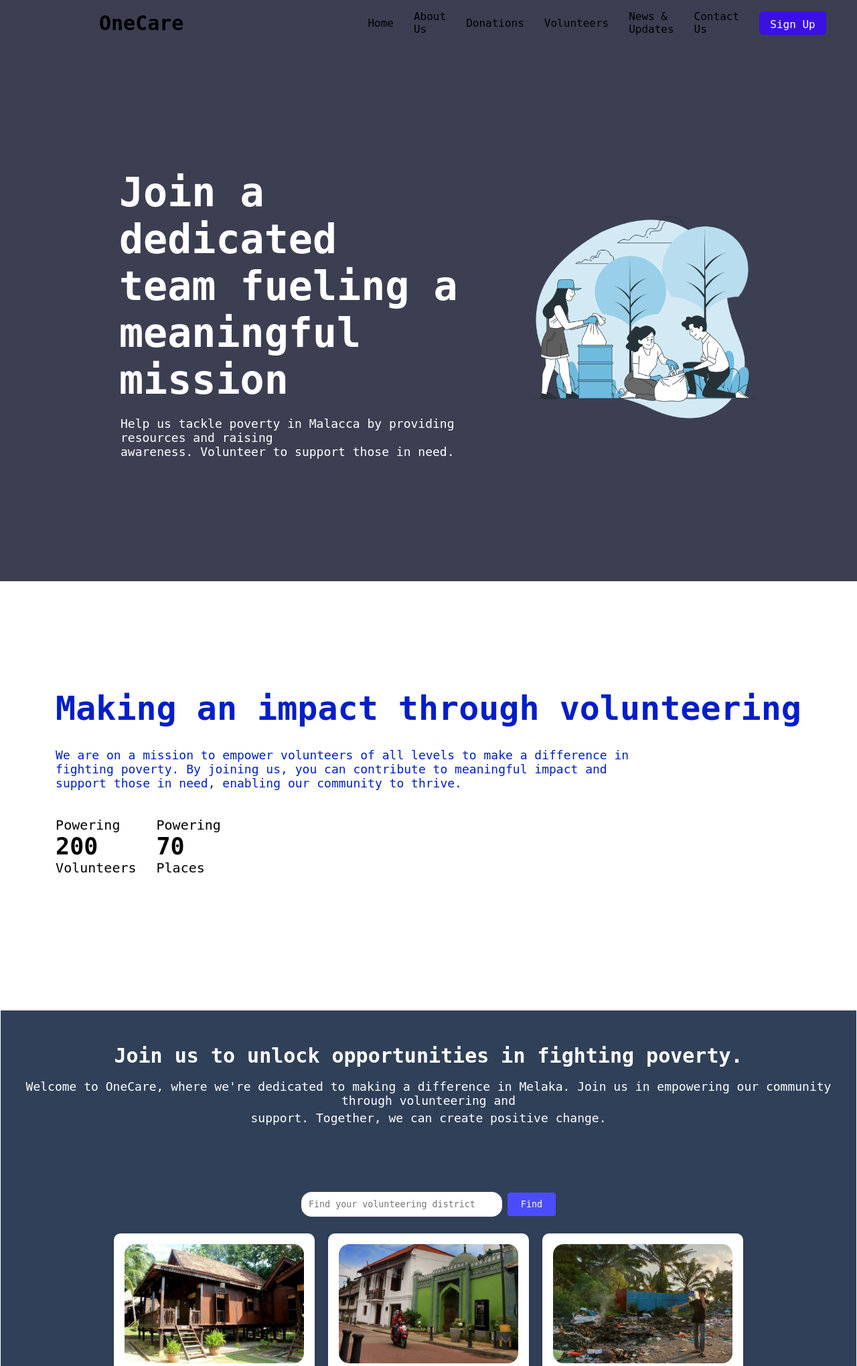
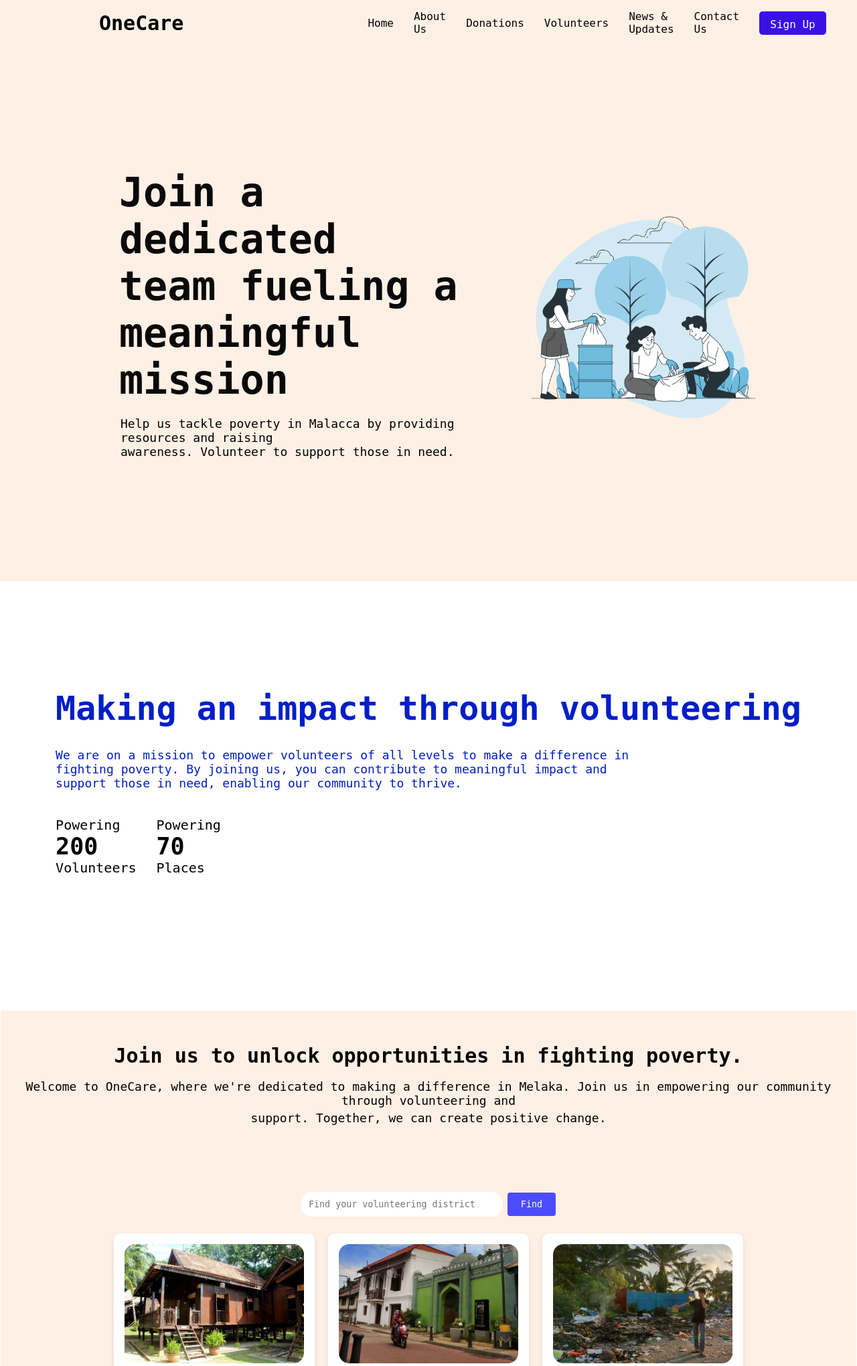
Before and after one commit to IamDanishImran/onecare, a PHP site: page /volunteer.php in a window 1280 px wide. Shown: the top 2040 px of the page at 67% size. Run offline with PHP 8.4, Linux system fonts and the light colour scheme.

Commit message:
modified by dato

```diff
--- a/CssFiles/donor.css
+++ b/CssFiles/donor.css
@@ -2,11 +2,11 @@
     height: 100vh;
     width: auto;
     padding: 0 10%;
-    background-color: #304059;
+    background-color: #fff0e5;
 }
 
 .intro  {
-    color: #fff;
+    color: #000000;
     width: 60%;
 }
 
--- a/CssFiles/volunteer.css
+++ b/CssFiles/volunteer.css
@@ -8,7 +8,7 @@
 /* First Page */
 .Container {
     width: auto;
-    background-color: #3c3f52;
+    background-color: #fff0e5;
     align-items: center;
     justify-content: center;
     padding: 0px 10%;
@@ -28,7 +28,7 @@
 }
 
 .section-text .RowOne h1 {
-    color: #fff;
+    color: #0a0909;
     background-color: transparent;
     padding-left: 30px;
     font-size: 60px;
@@ -36,7 +36,7 @@
 }
 
 .section-text .RowTwo {
-    color: #fff;
+    color: #020202;
     padding-top: 20px;
     background-color: transparent;
     padding-left: 32px;
@@ -113,7 +113,7 @@
 }
 
 .ThirdPageContainer {
-    background-color: #304059;
+    background-color: #fff0e5;
     gap: 50px;
     height: 125vh;
 }
@@ -122,12 +122,12 @@
     text-align: center;
     padding-bottom: 13px;
     padding-top: 50px;
-    color: #ffffff;
+    color: #060606;
     font-size: 30px;
 }
 
 .opportunitiesvolunteer .RowOne p {
-    color: #ffffff;
+    color: #000000;
     margin-top: 5px;
     text-align: center;
     font-size: 18px;
@@ -135,7 +135,7 @@
 }
 
 .opportunitiesvolunteer .RowTwo2 {
-    color: #fff;
+    color: #070707;
     text-align: center;
     font-size: 18px;
 }
```
